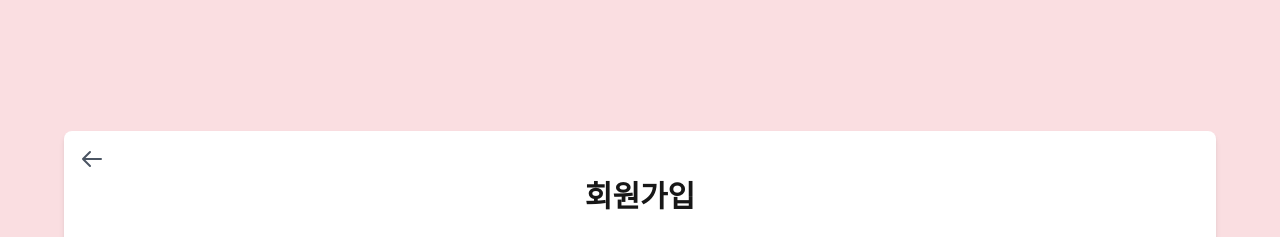
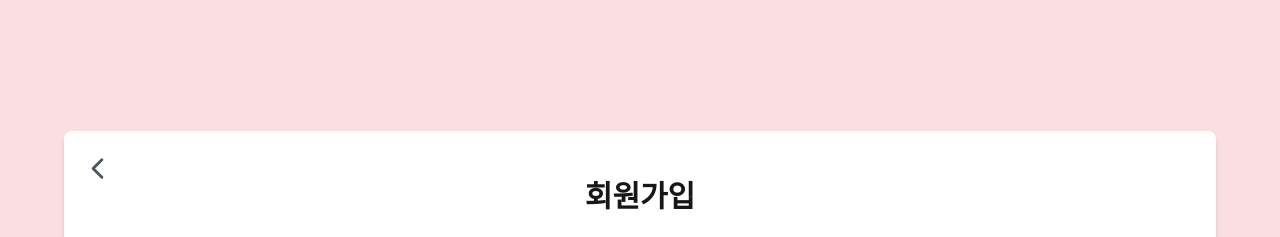
Before and after one commit to gjtjdwl/insideout-front, a Next.js app: page /register in a window 1280 px wide. Shown: the top 237 px of the page. Built offline with nearby package versions, Linux system fonts and the light colour scheme.

Commit message:
feat : 뒤로가기버튼 통일, 로그인 뒤로가기 버튼튼

```diff
--- a/app/(noheader)/register/page.tsx
+++ b/app/(noheader)/register/page.tsx
@@ -5,6 +5,7 @@ import { AuthAPI } from '../../api';
 import { useRouter } from 'next/navigation';
 import { UserRole } from '../../types/auth';
 import SuccessModal from '../../components/SuccessModal';
+import { FiChevronLeft } from "react-icons/fi";
 
 const Register = () => {
   const router = useRouter();
@@ -131,26 +132,13 @@ const Register = () => {
         onSubmit={handleSubmit}
         className="relative bg-white shadow-md rounded-lg p-12 w-full max-w-6xl"
       >
-        <button
-          type="button"
-          onClick={() => router.back()}
-          className="absolute top-4 left-4 text-gray-600 hover:text-gray-900"
-        >
-          <svg
-            xmlns="http://www.w3.org/2000/svg"
-            className="h-6 w-6"
-            fill="none"
-            viewBox="0 0 24 24"
-            stroke="currentColor"
-          >
-            <path
-              strokeLinecap="round"
-              strokeLinejoin="round"
-              strokeWidth={2}
-              d="M10 19l-7-7m0 0l7-7m-7 7h18"
-            />
-          </svg>
-        </button>
+        <FiChevronLeft
+                  type="button"
+                  size={35}
+                  cursor={'pointer'}
+                  onClick={() => router.back()}
+                  className="absolute top-5 left-4 text-gray-600 hover:text-gray-900"
+        />
 
         <h1 className="text-center text-3xl font-bold mb-8">회원가입</h1>
         <div className="grid grid-cols-1 md:grid-cols-2 gap-16">
--- a/app/components/LoginForm.tsx
+++ b/app/components/LoginForm.tsx
@@ -3,7 +3,7 @@
 import { useRouter } from 'next/navigation';
 import React, { useState } from 'react';
 import { AuthAPI } from '../api';
-
+import { FiChevronLeft } from "react-icons/fi";
 interface LoginFormProps {
   onLoginSuccess: (name: string) => void;
 }
@@ -39,6 +39,14 @@ const LoginForm: React.FC<LoginFormProps> = ({ onLoginSuccess }) => {
 
   return (
     <div className="w-full h-screen flex flex-col justify-center items-center bg-white">
+      <FiChevronLeft
+          type="button"
+          size={35}
+          cursor={'pointer'}
+          onClick={() => router.back()}
+          className="absolute top-4 left-4 text-gray-600 hover:text-gray-900"
+        />
+
       <h1 className="text-2xl font-bold mb-8">감정 본부로 출발하기 🏃</h1>
       <form onSubmit={handleSubmit} className="w-3/4 max-w-md">
         {/* 아이디 입력 */}
```
